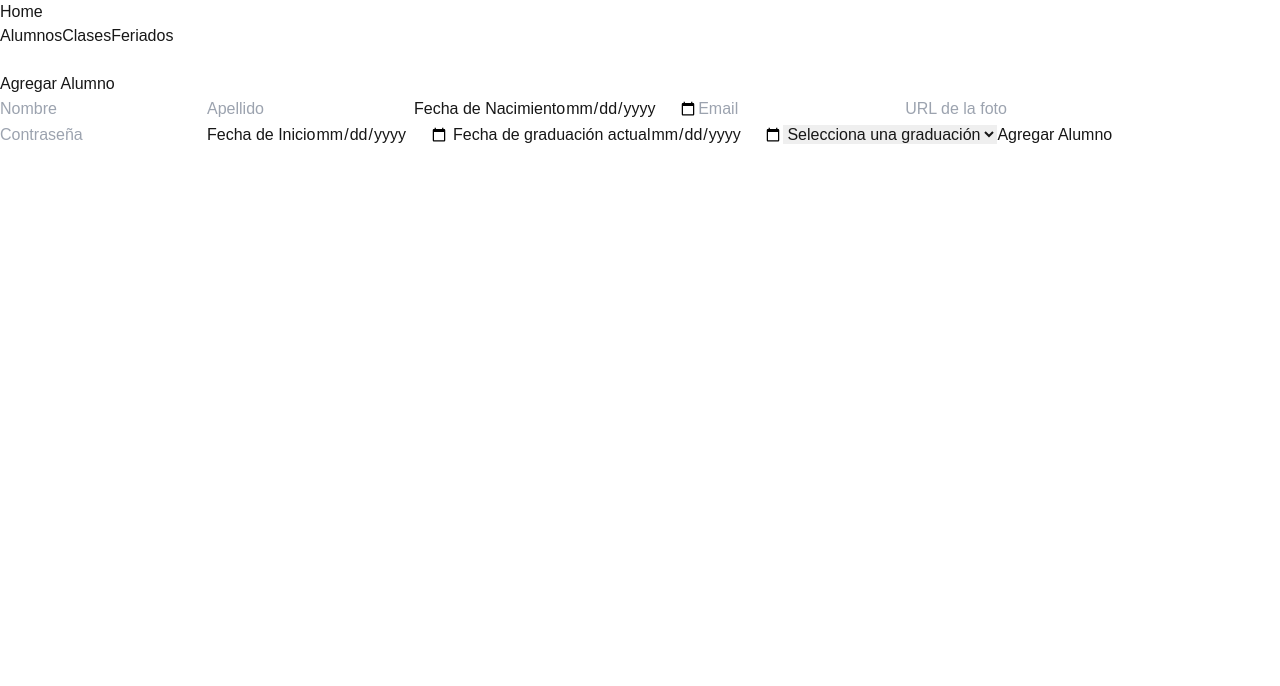
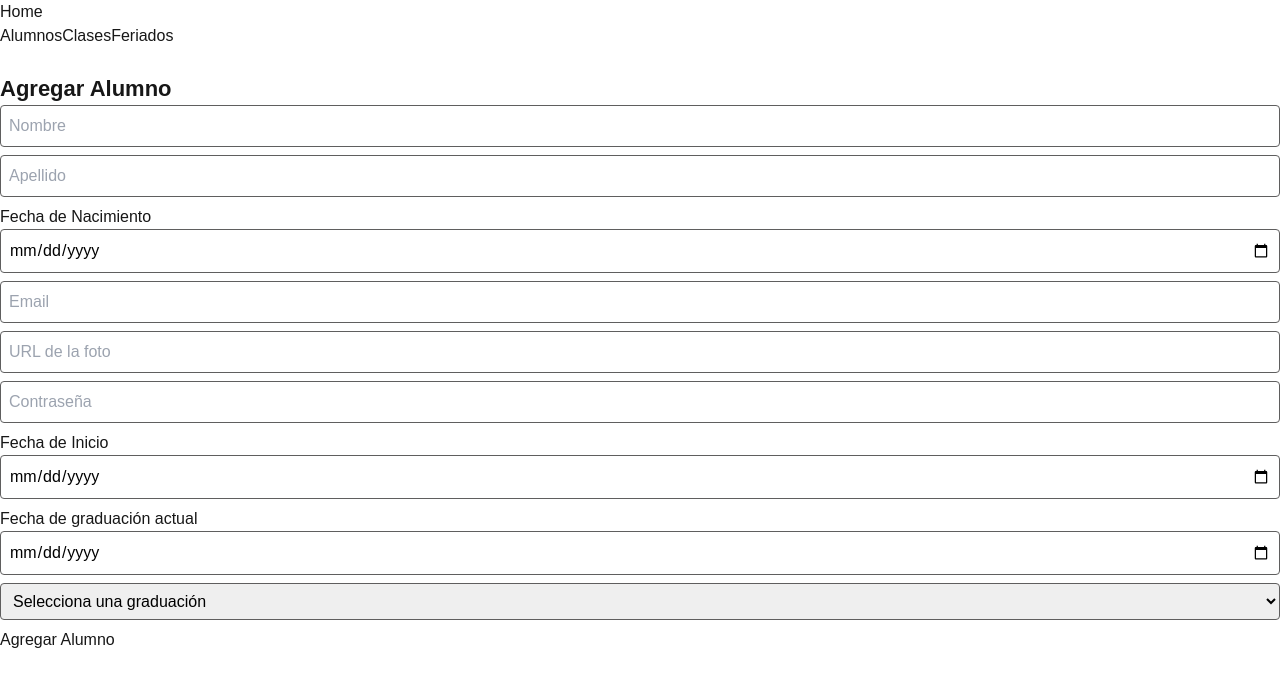
Before and after one commit to ArgLogan/aikiprisma, a Next.js app: page /ficha/crear in a window 1280 px wide. Shown: the top 686 px of the page. Built offline with nearby package versions, Linux system fonts and the light colour scheme.

Commit message:
algunos estilos

```diff
--- a/src/app/ficha/crear/page.tsx
+++ b/src/app/ficha/crear/page.tsx
@@ -1,6 +1,7 @@
 
 'use client';
 import { useState } from 'react';
+import styles from '../../ui/ficha.module.css'
 
 export default function AlumnoForm() {
   const [formData, setFormData] = useState({
@@ -41,7 +42,7 @@ export default function AlumnoForm() {
           apellido: '',
           fechaNacimiento: '',
           fechaInicio: '',
-          graduacionActual: '1er Dan',
+          graduacionActual: '',
           fechaGradActual: '',
           email: '',
           passwordHash: '',
@@ -57,14 +58,14 @@ export default function AlumnoForm() {
 
   return (
     <form onSubmit={handleSubmit} className="max-w-lg mx-auto p-6 bg-white shadow-md rounded-lg space-y-4">
-      <h2 className="text-2xl font-bold mb-4">Agregar Alumno</h2>
+      <h2 className={styles.nombre}>Agregar Alumno</h2>
       <input
         name="nombre"
         placeholder="Nombre"
         value={formData.nombre}
         onChange={handleChange}
         required
-        className="w-full p-2 border rounded"
+        className={styles.forminput}
       />
       <input
         name="apellido"
@@ -72,16 +73,16 @@ export default function AlumnoForm() {
         value={formData.apellido}
         onChange={handleChange}
         required
-        className="w-full p-2 border rounded"
+        className={styles.forminput}
       />
-      <label htmlFor="fechaNacimiento">Fecha de Nacimiento</label>
+      <label  className={styles.mar10} htmlFor="fechaNacimiento">Fecha de Nacimiento</label>
       <input
         name="fechaNacimiento"
         type="date"
         value={formData.fechaNacimiento}
         onChange={handleChange}
         required
-        className="w-full p-2 border rounded"
+        className={styles.forminput}
       />
       <input
         name="email"
@@ -89,14 +90,14 @@ export default function AlumnoForm() {
         value={formData.email}
         onChange={handleChange}
         required
-        className="w-full p-2 border rounded"
+        className={styles.forminput}
       />
       <input
         name="foto"
         placeholder="URL de la foto"
         value={formData.foto}
         onChange={handleChange}
-        className="w-full p-2 border rounded"
+        className={styles.forminput}
       />
       <input
         name="passwordHash"
@@ -105,31 +106,31 @@ export default function AlumnoForm() {
         value={formData.passwordHash}
         onChange={handleChange}
         required
-        className="w-full p-2 border rounded"
+        className={styles.forminput}
       />
-      <label htmlFor="fechaInicio">Fecha de Inicio</label>
+      <label  className={styles.mar10} htmlFor="fechaInicio">Fecha de Inicio</label>
       <input
         name="fechaInicio"
         type="date"
         value={formData.fechaInicio}
         onChange={handleChange}
         required
-        className="w-full p-2 border rounded"
+        className={styles.forminput}
       />
-      <label htmlFor="fechaGradActual"> Fecha de graduación actual</label>
+      <label className={styles.mar10} htmlFor="fechaGradActual"> Fecha de graduación actual</label>
       <input
         name="fechaGradActual"
         type="date"
         value={formData.fechaGradActual}
         onChange={handleChange}
         required
-        className="w-full p-2 border rounded"
+        className={styles.forminput}
       />
       <select
         name="graduacionActual"
         value={formData.graduacionActual}
         onChange={handleChange}
-        className="w-full p-2 border rounded"
+        className={styles.forminput}
       >
         <option value="" disabled>Selecciona una graduación</option>
         {graduaciones.map((grado) => (
--- a/src/app/ui/ficha.module.css
+++ b/src/app/ui/ficha.module.css
@@ -1,8 +1,26 @@
 .titulo{
     color: black;
-    font-size: 20px;
+    font-size: 16px;
 }
 .titulo span{
     font-size: large;
     font-weight: bold;
 }
+.nombre{
+    font-size: 22px;
+    font-weight: bold;
+    margin-bottom: 2 rem;
+}
+
+.forminput{
+    font-size: 1rem; /* Equivalente a text-2xl en Tailwind */
+    margin-bottom: 0.5rem; /* Equivalente a mb-2 en Tailwind */
+    width: 100%; /* Equivalente a w-full en Tailwind */
+    padding: 0.5rem; /* Equivalente a p-2 en Tailwind */
+    border: 1px solid #5f5e5e; /* Equivalente a border en Tailwind, con color negro */
+    border-radius: 0.25rem; /* Equivalente a rounded en Tailwind */
+    color: black; /* Color de fuente negro */
+}
+.mar10 {
+    margin-top: 10px;
+}
```
Also changed, not shown: src/app/ficha/page.tsx (+9 -9 lines).
